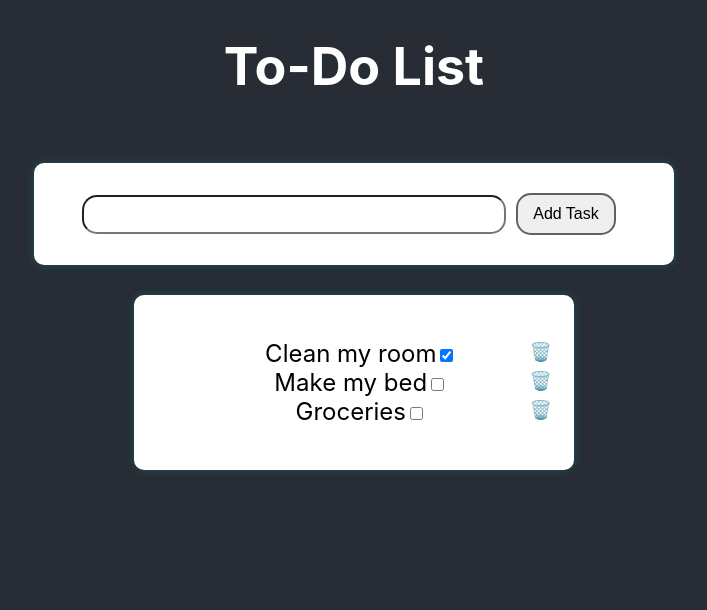
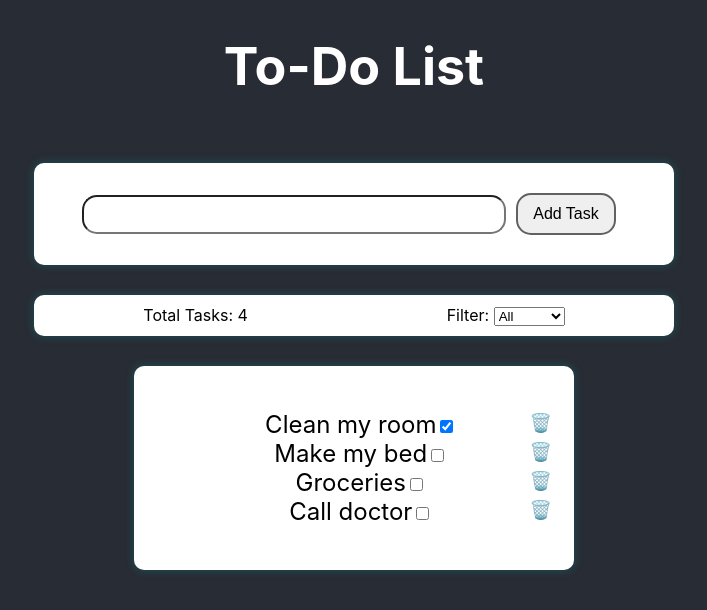
Before and after one commit to GorkaEchavarri/ho-basic-test, a React (Create React App) app: page / in a window 1280 px wide. Shown: the top 610 px of the page, without its empty margins (286-993 px from the left). Built offline with nearby package versions, Linux system fonts and the light colour scheme.

Commit message:
counter and filter added

```diff
--- a/src/App.js
+++ b/src/App.js
@@ -2,27 +2,42 @@ import React, { useState } from 'react';
 import './App.css';
 import DisplayTasks from './components/UI/DisplayTasks';
 import NewTask from './components/UI/NewTask';
+import Counter from './components/Counter';
 
 
-const initial_tasks = [
+const initialTasks = [
   {id: 123, task: "Clean my room", done: true},
   {id: 236, task: "Make my bed", done: false},
   {id: 456, task: "Groceries", done: false},
+  {id: 852, task: "Call doctor", done: false},
 
 ]
 
 function App() {
-  const [tasks, setTasks] = useState(initial_tasks);
+  const [tasks, setTasks] = useState(initialTasks);
+  const [filteredTasks, setFilteredTasks] = useState(initialTasks);
 
 
-  function addTaskHandler(task) {
-    setTasks((prevTasks) => {
-      return [task, ...prevTasks];
-    });
+
+  const addTaskHandler = (task) => {
+    setTasks((prevTasks) => [task, ...prevTasks]);
+    setFilteredTasks((prevTasks) => [task, ...prevTasks]);
   };
 
   const handleUpdateTaskList = (updatedTasks) => {
     setTasks(updatedTasks);
+    setFilteredTasks(updatedTasks);
+  };
+
+  const handleFilterChange = (selectedType) => {
+    if (selectedType === 'all') {
+      setFilteredTasks(tasks);
+    } else {
+      const filtered = tasks.filter((task) =>
+        selectedType === 'done' ? task.done : !task.done
+      );
+      setFilteredTasks(filtered);
+    }
   };
 
   return (
@@ -32,7 +47,8 @@ function App() {
       </header>
       <div>
         <NewTask onSaveTaskData={addTaskHandler}/>
-        <DisplayTasks tasks={tasks} onUpdateTaskList={handleUpdateTaskList}/>
+        <Counter tasks={tasks} onFilterChange={handleFilterChange}/>
+        <DisplayTasks tasks={filteredTasks} onUpdateTaskList={handleUpdateTaskList}/>
       </div>
     </div>
   );
--- /dev/null
+++ b/src/components/Counter.js
@@ -0,0 +1,23 @@
+import React, { useState } from 'react';
+import classes from './Counter.module.css';
+import Filter from './Filter';
+
+
+function Counter(props) {
+  const [filteredType, setFilteredType] = useState("All");
+
+  const filterHandler = (selectedType) => {
+    setFilteredType(selectedType);
+    props.onFilterChange(selectedType);
+  };
+
+  return (
+    <div className={classes.container}>
+      <span>Total Tasks: {props.tasks.length}</span>
+      <span><Filter selected={filteredType} onFilterChange={filterHandler} />
+        </span>
+    </div>
+  )
+};
+
+export default Counter;
--- /dev/null
+++ b/src/components/Counter.module.css
@@ -0,0 +1,12 @@
+.container {
+  border-radius: 10px;
+  box-shadow: 0 0 10px rgba(0, 173, 181, 0.3);
+  width: 80%;
+  margin: 30px auto;
+  padding: 10px;
+  max-width: 620px;
+  overflow: hidden;
+  background-color: white;
+  display: flex;
+  justify-content: space-around;
+}
--- /dev/null
+++ b/src/components/Filter.js
@@ -0,0 +1,21 @@
+import React from 'react';
+
+function Filter(props) {
+  function filterHandler(event) {
+    props.onFilterChange(event.target.value)
+  };
+
+  return (
+    <div className='Tasks-filter'>
+    <label>Filter: </label>
+    <select value={props.selected} onChange={filterHandler}>
+      <option value='all'>All</option>
+      <option value='done'>Done</option>
+      <option value='pending'>Pending</option>
+
+    </select>
+  </div>
+  )
+};
+
+export default Filter;
--- a/src/components/UI/NewTask.js
+++ b/src/components/UI/NewTask.js
@@ -29,14 +29,12 @@ function NewTask(props) {
 
 
   return (
-    <React.Fragment>
             <div className={classes.form}>
                 <form>
                     <input className={classes.input} value={enteredTask} onChange={taskChangeHandler}/>
                     <button className={classes["add-button"]} type='submit' onClick={submitHandler}>Add Task</button>
                 </form>
             </div>
-    </React.Fragment>
   )
 };
 
```
